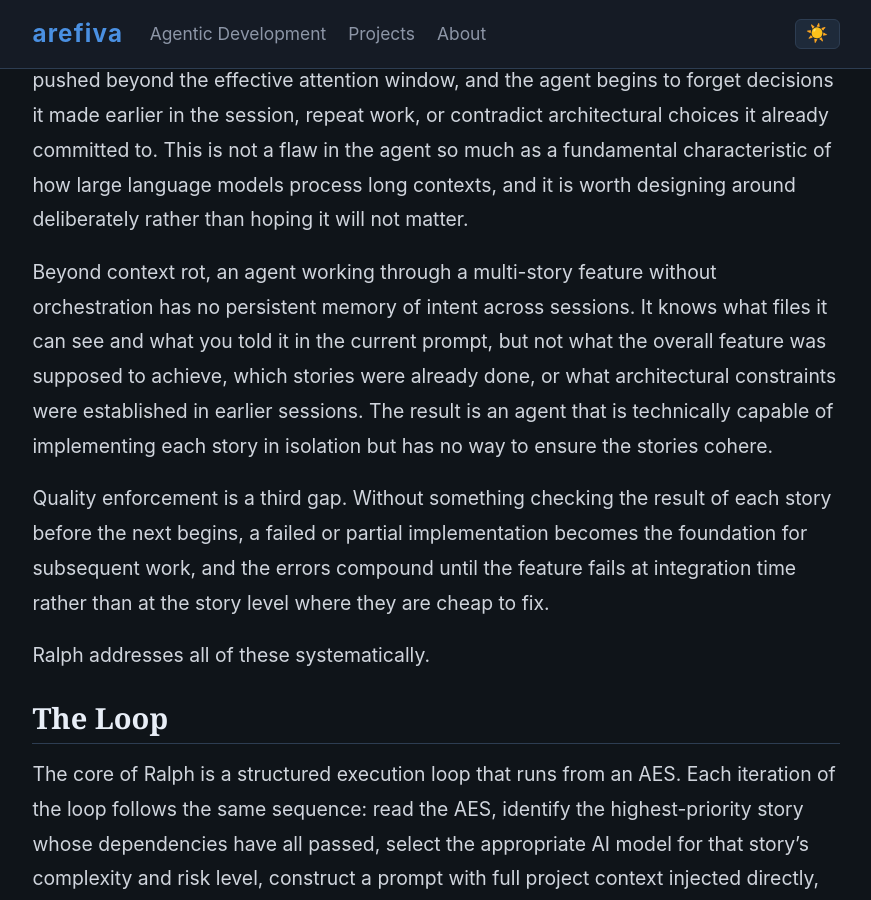
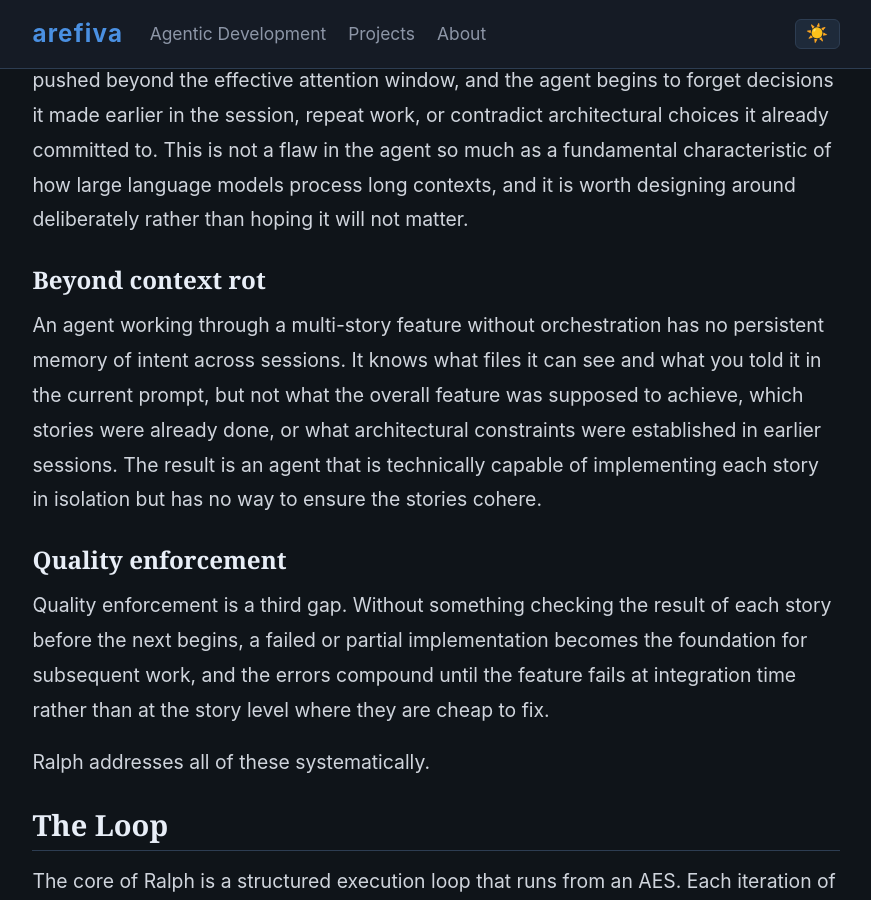
Before and after one commit to arefiva/arefiva.github.io, a Jekyll site: the page built from _posts/2026-04-17-ralph-the-autonomous-agent-loop.md, in a window 1280 px wide and 900 px high, scrolled down 711 px. Shown: the whole window, without its empty margins (204-1075 px from the left). Built offline with Jekyll 4.4.1, drawn with Linux system fonts in a browser that asks for light colours.

Commit message:
generating update

```diff
--- a/_posts/2026-04-17-ralph-the-autonomous-agent-loop.md
+++ b/_posts/2026-04-17-ralph-the-autonomous-agent-loop.md
@@ -14,8 +14,11 @@ That is what Ralph is for.
 
 Using an AI coding agent without structure introduces a set of failure modes that compound quietly rather than loudly. Context rot is one of the more insidious ones: as a conversation with an agent grows longer, earlier parts of the context get compressed or pushed beyond the effective attention window, and the agent begins to forget decisions it made earlier in the session, repeat work, or contradict architectural choices it already committed to. This is not a flaw in the agent so much as a fundamental characteristic of how large language models process long contexts, and it is worth designing around deliberately rather than hoping it will not matter.
 
-Beyond context rot, an agent working through a multi-story feature without orchestration has no persistent memory of intent across sessions. It knows what files it can see and what you told it in the current prompt, but not what the overall feature was supposed to achieve, which stories were already done, or what architectural constraints were established in earlier sessions. The result is an agent that is technically capable of implementing each story in isolation but has no way to ensure the stories cohere.
+### Beyond context rot
 
+An agent working through a multi-story feature without orchestration has no persistent memory of intent across sessions. It knows what files it can see and what you told it in the current prompt, but not what the overall feature was supposed to achieve, which stories were already done, or what architectural constraints were established in earlier sessions. The result is an agent that is technically capable of implementing each story in isolation but has no way to ensure the stories cohere.
+
+### Quality enforcement
 Quality enforcement is a third gap. Without something checking the result of each story before the next begins, a failed or partial implementation becomes the foundation for subsequent work, and the errors compound until the feature fails at integration time rather than at the story level where they are cheap to fix.
 
 Ralph addresses all of these systematically.
```
Also changed, not shown: 3 other files.
